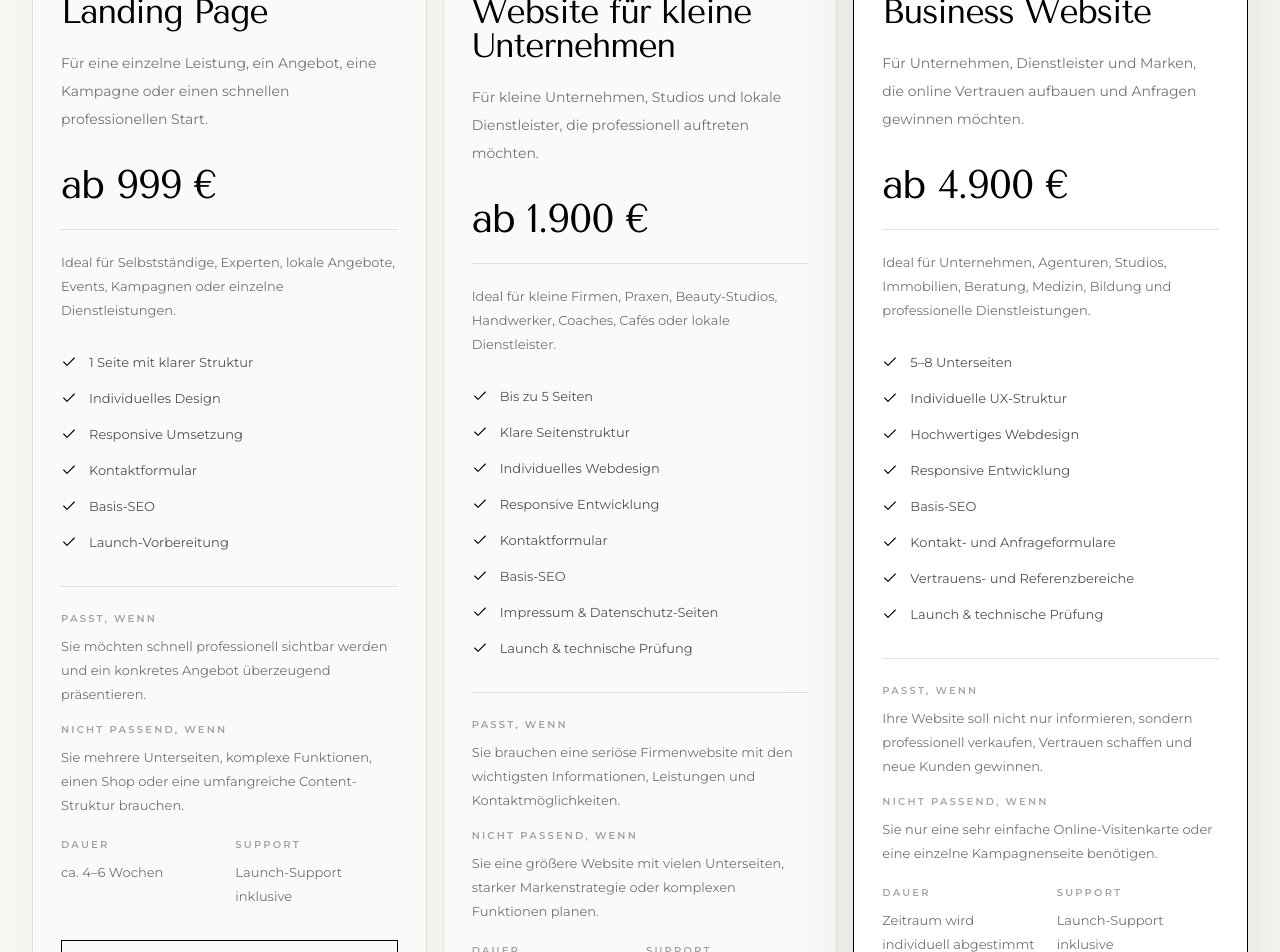
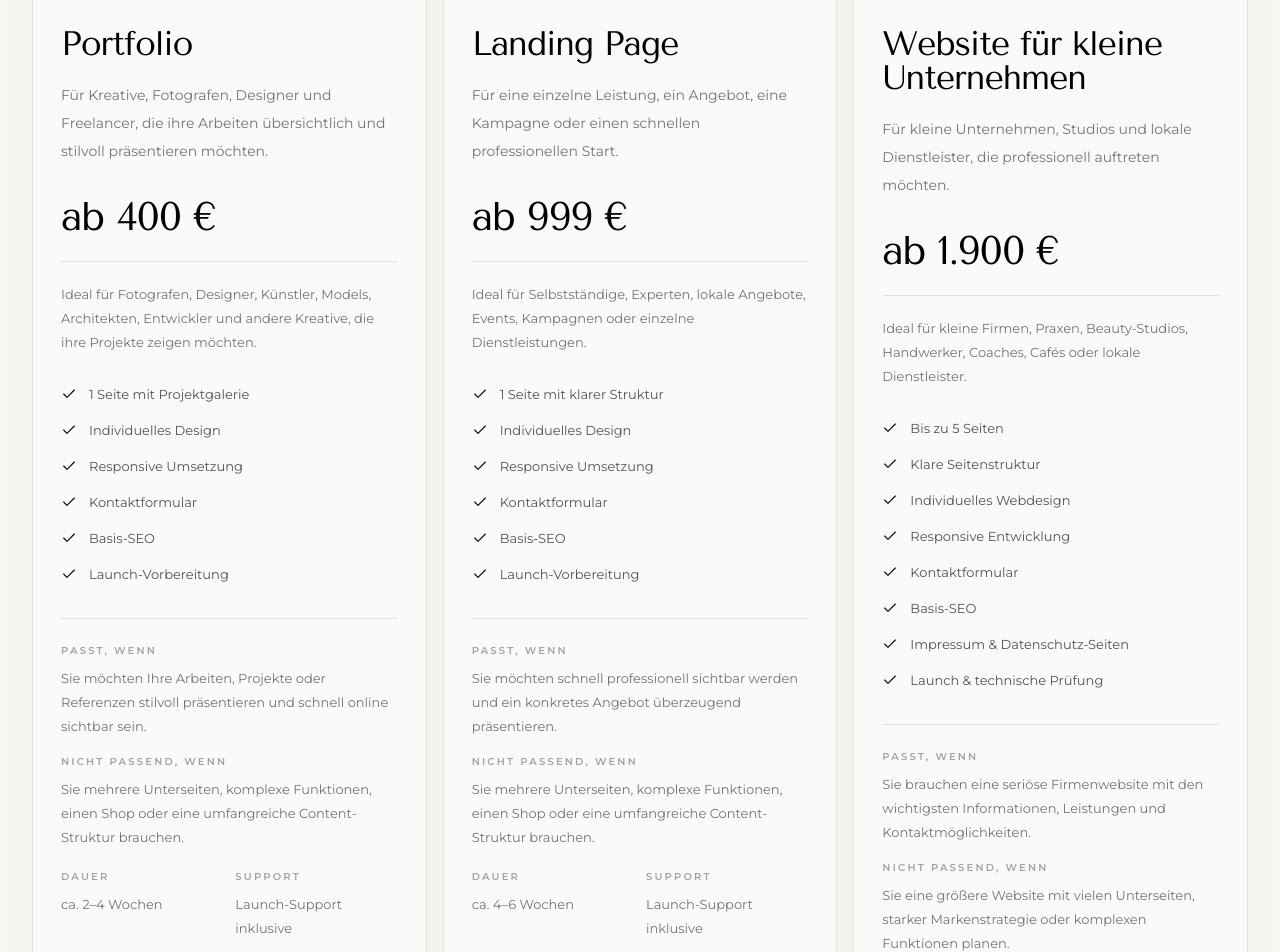
Before and after one commit to Immo-Tonn/my_labrity, a Next.js app: page /prices in a window 1280 px wide. Shown: the part 2494-3446 px from the top of the page. Built offline with nearby package versions, Linux system fonts and the light colour scheme; no server answers.

Commit message:
Portfolio Card added in Prices page

```diff
--- a/src/app/(site)/prices/page.tsx
+++ b/src/app/(site)/prices/page.tsx
@@ -15,6 +15,7 @@ import {
   Gem,
   HelpCircle,
   PanelsTopLeft,
+  Palette,
   RefreshCcw,
   Rocket,
   ShieldCheck,
@@ -180,7 +181,14 @@ const fallbackData = fallbackPricesData as NormalizedPricesData;
 
 const heroEase = [0.22, 1, 0.36, 1] as const;
 
-const packageIcons = [PanelsTopLeft, BadgeCheck, Gem, Rocket, Sparkles];
+const packageIcons = [
+  Palette,
+  PanelsTopLeft,
+  BadgeCheck,
+  Gem,
+  Rocket,
+  Sparkles,
+];
 const priceFactorIcons = [Target, Sparkles, ShieldCheck];
 
 function hasPricesData(data: Partial<PricesData> | null | undefined) {
--- a/src/data/de/prices.json
+++ b/src/data/de/prices.json
@@ -29,7 +29,7 @@
     "note": "Professionelle Websites ab 999 €",
     "stats": [
       {
-        "value": "05",
+        "value": "06",
         "label": "Website-Pakete"
       },
       {
@@ -68,8 +68,28 @@
   "packages": {
     "kicker": "Website-Pakete",
     "title": "Klare Website-Lösungen für unterschiedliche Ziele.",
-    "description": "Ob Landingpage, kleine Firmenwebsite, Business-Auftritt, Premium-Website oder Shop — unsere Pakete geben Ihnen eine klare Orientierung. Der finale Preis richtet sich nach Umfang und Anforderungen.",
+    "description": "Ob Portfolio, Landingpage, kleine Firmenwebsite, Business-Auftritt, Premium-Website oder Shop — unsere Pakete geben Ihnen eine klare Orientierung. Der finale Preis richtet sich nach Umfang und Anforderungen.",
     "items": [
+      {
+        "name": "Portfolio",
+        "badge": "",
+        "price": "ab 400 €",
+        "shortDescription": "Für Kreative, Fotografen, Designer und Freelancer, die ihre Arbeiten übersichtlich und stilvoll präsentieren möchten.",
+        "idealFor": "Ideal für Fotografen, Designer, Künstler, Models, Architekten, Entwickler und andere Kreative, die ihre Projekte zeigen möchten.",
+        "features": [
+          "1 Seite mit Projektgalerie",
+          "Individuelles Design",
+          "Responsive Umsetzung",
+          "Kontaktformular",
+          "Basis-SEO",
+          "Launch-Vorbereitung"
+        ],
+        "suitableFor": "Sie möchten Ihre Arbeiten, Projekte oder Referenzen stilvoll präsentieren und schnell online sichtbar sein.",
+        "notSuitableFor": "Sie mehrere Unterseiten, komplexe Funktionen, einen Shop oder eine umfangreiche Content-Struktur brauchen.",
+        "duration": "ca. 2–4 Wochen",
+        "support": "Launch-Support inklusive",
+        "button": "Portfolio anfragen"
+      },
       {
         "name": "Landing Page",
         "badge": "",
--- a/src/data/en/prices.json
+++ b/src/data/en/prices.json
@@ -8,7 +8,7 @@
     "note": "Professional websites from €1,000",
     "stats": [
       {
-        "value": "05",
+        "value": "06",
         "label": "Website packages"
       },
       {
@@ -47,8 +47,28 @@
   "packages": {
     "kicker": "Website Packages",
     "title": "Clear website solutions for different goals.",
-    "description": "Whether it is a landing page, a small business website, a professional business presence, a premium website or an online shop — our packages give you clear orientation. The final price depends on scope and requirements.",
+    "description": "Whether it is a portfolio, a landing page, a small business website, a professional business presence, a premium website or an online shop — our packages give you clear orientation. The final price depends on scope and requirements.",
     "items": [
+      {
+        "name": "Portfolio",
+        "badge": "",
+        "price": "from €400",
+        "shortDescription": "For creatives, photographers, designers and freelancers who want to present their work in a clear and stylish way.",
+        "idealFor": "Ideal for photographers, designers, artists, models, architects, developers and other creatives who want to showcase their projects.",
+        "features": [
+          "1 page with project gallery",
+          "Individual design",
+          "Responsive implementation",
+          "Contact form",
+          "Basic SEO",
+          "Launch preparation"
+        ],
+        "suitableFor": "You want to present your work, projects or references in a stylish way and become visible online quickly.",
+        "notSuitableFor": "You need several subpages, complex functions, a shop or a larger content structure.",
+        "duration": "approx. 2–4 weeks",
+        "support": "Launch support included",
+        "button": "Request portfolio"
+      },
       {
         "name": "Landing Page",
         "badge": "",
--- a/src/data/ru/prices.json
+++ b/src/data/ru/prices.json
@@ -8,7 +8,7 @@
     "note": "Профессиональные сайты от 999 €",
     "stats": [
       {
-        "value": "05",
+        "value": "06",
         "label": "Пакетов сайтов"
       },
       {
@@ -47,8 +47,28 @@
   "packages": {
     "kicker": "Пакеты сайтов",
     "title": "Понятные решения для разных целей.",
-    "description": "Лендинг, сайт для малого бизнеса, бизнес-сайт, премиальный сайт или онлайн-магазин — наши пакеты дают понятный ориентир. Финальная цена зависит от объёма и требований.",
+    "description": "Портфолио, лендинг, сайт для малого бизнеса, бизнес-сайт, премиальный сайт или онлайн-магазин — наши пакеты дают понятный ориентир. Финальная цена зависит от объёма и требований.",
     "items": [
+      {
+        "name": "Portfolio",
+        "badge": "",
+        "price": "от 400 €",
+        "shortDescription": "Для творческих специалистов, фотографов, дизайнеров и фрилансеров, которые хотят стильно представить свои работы.",
+        "idealFor": "Подходит для фотографов, дизайнеров, художников, моделей, архитекторов, разработчиков и других творческих специалистов, которые хотят показать свои проекты.",
+        "features": [
+          "1 страница с галереей проектов",
+          "Индивидуальный дизайн",
+          "Адаптивная реализация",
+          "Контактная форма",
+          "Базовое SEO",
+          "Подготовка к запуску"
+        ],
+        "suitableFor": "Вы хотите стильно представить свои работы, проекты или референсы и быстро стать заметным онлайн.",
+        "notSuitableFor": "Вам нужны несколько подстраниц, сложные функции, магазин или большая структура контента.",
+        "duration": "примерно 2–4 недели",
+        "support": "Поддержка запуска включена",
+        "button": "Запросить портфолио"
+      },
       {
         "name": "Landing Page",
         "badge": "",
--- a/src/data/ua/prices.json
+++ b/src/data/ua/prices.json
@@ -29,7 +29,7 @@
     "note": "Професійні сайти від 999 €",
     "stats": [
       {
-        "value": "05",
+        "value": "06",
         "label": "Пакетів сайтів"
       },
       {
@@ -68,8 +68,28 @@
   "packages": {
     "kicker": "Пакети сайтів",
     "title": "Зрозумілі рішення для різних цілей.",
-    "description": "Лендінг, сайт для малого бізнесу, бізнес-сайт, преміальний сайт або онлайн-магазин — наші пакети дають зрозумілий орієнтир. Фінальна ціна залежить від обсягу та вимог.",
+    "description": "Портфоліо, лендінг, сайт для малого бізнесу, бізнес-сайт, преміальний сайт або онлайн-магазин — наші пакети дають зрозумілий орієнтир. Фінальна ціна залежить від обсягу та вимог.",
     "items": [
+      {
+        "name": "Portfolio",
+        "badge": "",
+        "price": "від 400 €",
+        "shortDescription": "Для творчих фахівців, фотографів, дизайнерів і фрилансерів, які хочуть стильно представити свої роботи.",
+        "idealFor": "Підходить для фотографів, дизайнерів, художників, моделей, архітекторів, розробників та інших творчих фахівців, які хочуть показати свої проєкти.",
+        "features": [
+          "1 сторінка з галереєю проєктів",
+          "Індивідуальний дизайн",
+          "Адаптивна реалізація",
+          "Контактна форма",
+          "Базове SEO",
+          "Підготовка до запуску"
+        ],
+        "suitableFor": "Ви хочете стильно представити свої роботи, проєкти або референси і швидко стати помітним онлайн.",
+        "notSuitableFor": "Вам потрібні кілька підсторінок, складні функції, магазин або велика структура контенту.",
+        "duration": "приблизно 2–4 тижні",
+        "support": "Підтримка запуску включена",
+        "button": "Запитати портфоліо"
+      },
       {
         "name": "Landing Page",
         "badge": "",
```
